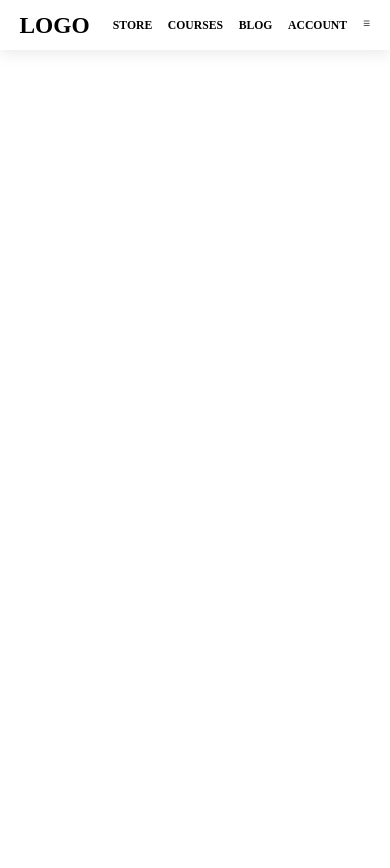
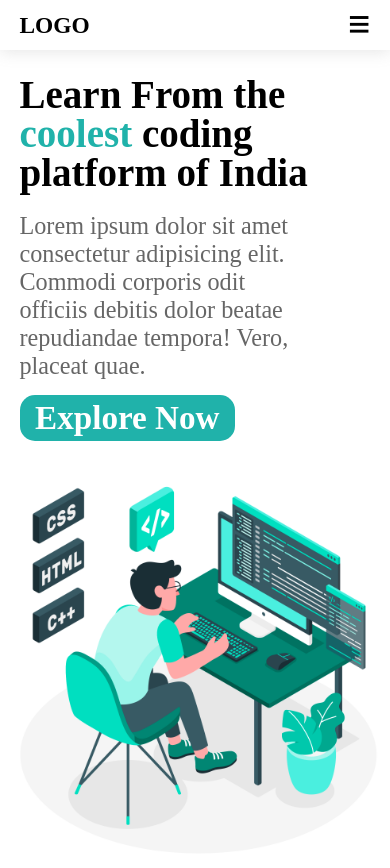
Before and after one commit to SwastikSwarupDas/book-website, a plain HTML site: page index.html in a window 390 px wide. Before the commit the page ends 844 px from the top, so only its background shows below. Drawn offline with nearby package versions, Linux system fonts and the light colour scheme.

Commit message:
commit # 2

```diff
--- a/index.html
+++ b/index.html
@@ -4,6 +4,7 @@
     <meta charset="UTF-8">
     <meta name="viewport" content="width=device-width, initial-scale=1.0">
     <title>Document</title>
+    <!-- <link rel="stylesheet" href="https://fonts.googleapis.com/css?family=Gabarito"> -->
     <link href="https://cdn.jsdelivr.net/npm/remixicon@3.5.0/fonts/remixicon.css" rel="stylesheet">
     <link rel="stylesheet" href="style.css">
 </head>
@@ -16,7 +17,18 @@
                 <h4>COURSES</h4>
                 <h4>BLOG</h4>
                 <h4>ACCOUNT</h4>
+                <button id="signin">SIGN IN</button>
                 <i class="ri-menu-line"></i>
+            </div>
+        </div>
+        <div class="content">
+            <div class="left">
+                <h1>Learn From the <span>coolest</span> coding platform of India</h1>
+                <p>Lorem ipsum dolor sit amet consectetur adipisicing elit. Commodi corporis odit officiis debitis dolor beatae repudiandae tempora! Vero, placeat quae.</p>
+                <button>Explore Now</button>
+            </div>
+            <div class="right">
+                <img src="./CoolestPlatform.jpg" alt="" >
             </div>
         </div>
     </div>
--- a/style.css
+++ b/style.css
@@ -2,7 +2,7 @@
     margin: 0;
     padding: 0;
     box-sizing: border-box;
-    font-family: 'Gilroy-SemiBold';
+    font-family: 'Gabarito';
 }
 
 html,body{
@@ -28,13 +28,14 @@ html,body{
 
 .nav-part2{
     display: flex;
+    align-items: center;
     gap: 4vw;
 }
 
 
 .nav h2{
     font-size: 2vw;
-    font-weight: 800;
+    font-weight:900;
 }
 
 .nav h4{
@@ -42,18 +43,137 @@ html,body{
 }
 
 .nav i{
-    font-size: 2vw;
+    font-size: 1.6vw;
+    font-weight: 800;
+    display: none;
+}
+
+.content{
+    height:calc(100% - 50px);
+    width: 100%;
+
+    display: flex;
+    position: relative;
+}
+
+.left{
+    height: 100%;
+    width:55%;
+    padding: 5vh 3vw;
+}
+
+.left h1{
+    font-size: 4vw;
+    line-height: 4.4vw;
+}
+
+.left h1 span{
+    color:lightseagreen
+}
+
+.left p{
+    font-size: 1.2vw;
+    font-weight: 600;
+    color: #666;
+    width: 80%;
+    margin-top: 2vw;
+    margin-bottom: 2vw;
+}
+
+.right{
+    height: 100%;
+    width:45%;
+    z-index: -1;
+}
+
+.right img{
+    height: 80%;
+    width: auto;
+}
+
+button{
+    font-size: 1.5vw;
+    font-weight: 800;
+    padding: 1vw 2vw;
+    background-color: lightseagreen;
+    color: #fff;
+    border:none;
+    border-radius:15px;
+}
+
+#signin{
+    font-size: 1vw;
+    font-weight: 700;
+    padding: 0.5vw 1vw;
+    background-color: lightseagreen;
+    color: #fff;
+    border:none;
+    border-radius:15px;
 }
 
 @media (max-width:600px){
     .nav{
-        padding: 0 5vw
+        padding: 0 5vw;
+        height: 50px;
     }
     .nav h2{
         font-size: 6vw;
     }
-
     .nav h4{
         font-size: 3vw;
+        display: none;
     }
+
+    .nav button{
+        display:none;
+    }
+
+    .nav i{
+        font-size: 6vw;
+        font-weight: 800;
+        display: block;
+    }
+
+    .content{
+        height:calc(100% - 50px);
+        flex-direction: column;
+    }
+
+    .right img{
+        height:50%
+    }
+
+    .left{
+        width:100%;
+        padding: 3vh 5vw;
+    }
+
+    .left h1{
+        font-size: 10vw;
+        line-height: 10vw;
+    }
+
+    .left h1 span{
+        color:lightseagreen
+    }
+
+    .left p{
+        font-size: 6.2vw;
+        font-weight: 500;
+        color: #666;
+        width: 80%;
+        margin-top: 5vw;
+        margin-bottom: 4vw;
+    }
+
+    button{
+        font-size: 8.5vw;
+        font-weight: 800;
+        padding: 1vw 4vw;
+        background-color: lightseagreen;
+        color: #fff;
+        border:none;
+        border-radius:15px;
+    }
+
 }
```
Also changed, not shown: CoolestPlatform.jpg (added).
